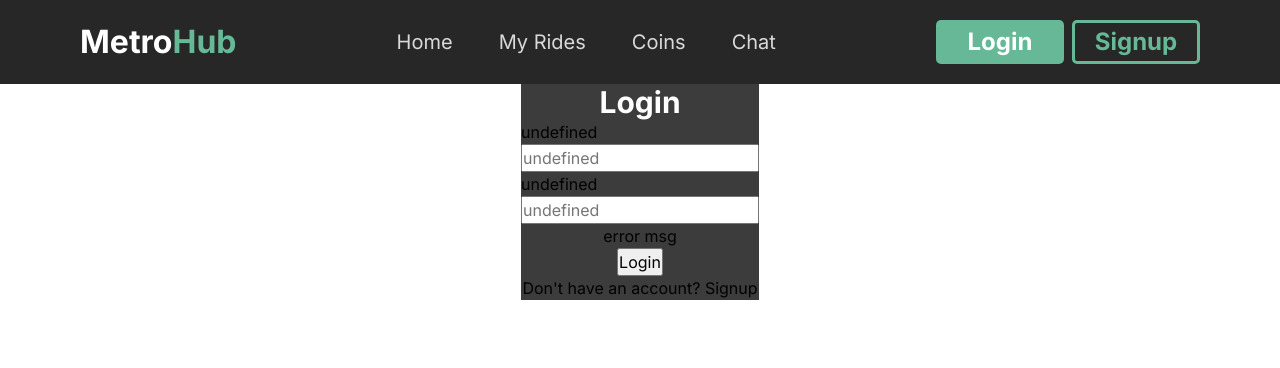
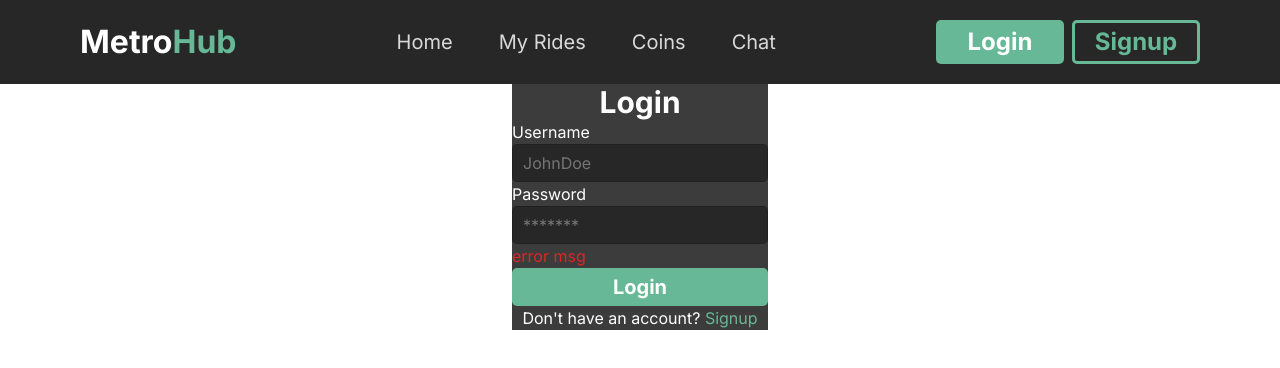
Before and after one commit to anthonytoumaibrahim/subway-system, a React (Create React App) app in the folder frontend/: page / in a window 1280 px wide. Shown: the top 368 px of the page. Built offline with nearby package versions, Linux system fonts and the light colour scheme.

Commit message:
styled RgisterInput component

```diff
--- a/frontend/src/components/Login/index.jsx
+++ b/frontend/src/components/Login/index.jsx
@@ -7,11 +7,23 @@ const Login = () => {
     <div className='flex center popup-container'>
       <div className='flex column align-center popup-wrapper bg-gray-col'>
         <h1 className='white'>Login</h1>
-        <Input/>
-        <Input/>
-        <p>error msg</p>
-        <button>Login</button>
-        <p>Don't have an account? <span>Signup</span></p>
+        <Input
+        id={1}
+        placeholder={"JohnDoe"}
+        label={"Username"}
+        // handleInputChange={handleInputChange}
+        />
+        <div className='error-div'>
+          <Input
+          id={2}
+          placeholder={"*******"}
+          label={"Password"}
+          // handleInputChange={handleInputChange}
+          />
+          <p className=' error-col'>error msg</p>
+        </div>
+        <button className='login-btn bg-primary font-bold white'>Login</button>
+        <p className='white'>Don't have an account? <span className='text-primary'>Signup</span></p>
       </div>
     </div>
   )
--- a/frontend/src/components/RegisterInput/index.jsx
+++ b/frontend/src/components/RegisterInput/index.jsx
@@ -1,10 +1,11 @@
 import React from 'react'
+import "./style.css"
 
 const Input = ({id, placeholder, label, handleInputChange}) => {
   return (
-    <div className='flex column'>
-      <label htmlFor={`${id}`}>{`${label}`}</label>
-      <input type="text" placeholder={`${placeholder}`} id={`${id}`} onClick={handleInputChange}/>
+    <div className='flex column reg-input-wrapper'>
+      <label className='white ' htmlFor={`${id}`}>{`${label}`}</label>
+      <input className='bg-dark-gray-col black-border white' type="text" placeholder={`${placeholder}`} id={`${id}`} onClick={handleInputChange}/>
     </div>
   )
 }
--- a/frontend/src/components/RegisterInput/style.css
+++ b/frontend/src/components/RegisterInput/style.css
@@ -0,0 +1,37 @@
+.reg-input-wrapper{
+  width: 100%;
+
+}
+
+.reg-input-wrapper > label{
+  font-size: var(--font-size-base);
+
+
+}
+.reg-input-wrapper > input{
+  border-radius: 5px;
+  outline: none;
+  padding: 6px 10px;
+}
+
+.black-border{
+  border: 1px solid #00000028;
+}
+
+.red-border{
+  border: 1px solid var(--error-col);
+}
+
+.login-btn{
+  width: 100%;
+  padding: 7px;
+  border-radius: 5px;
+  border: none;
+  outline: none;
+  font-size: var(--font-size-xl);
+}
+
+.login-btn:hover{
+  opacity: 0.9;
+  cursor: pointer;
+}
--- a/frontend/src/styles/colors.css
+++ b/frontend/src/styles/colors.css
@@ -16,3 +16,7 @@
 .white {
   color: white;
 }
+
+.error-col{
+  color: var(--error-col);
+}
--- a/frontend/src/styles/utilities.css
+++ b/frontend/src/styles/utilities.css
@@ -88,3 +88,11 @@
 .gap-10{
   gap: 10px;
 }
+
+.hidden{
+  display: none;
+}
+
+.invisible{
+  visibility: hidden;
+}
```
